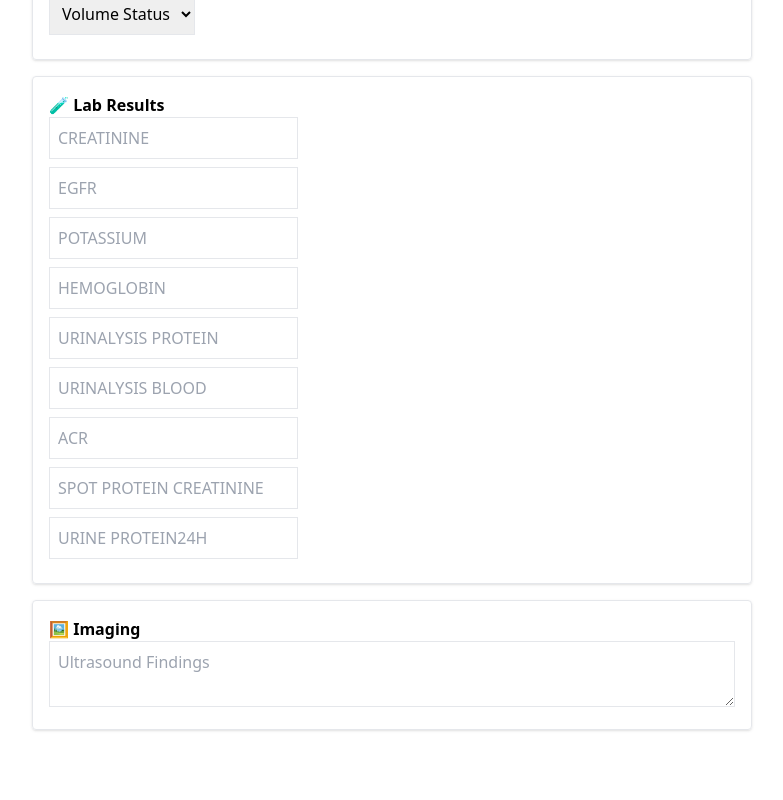
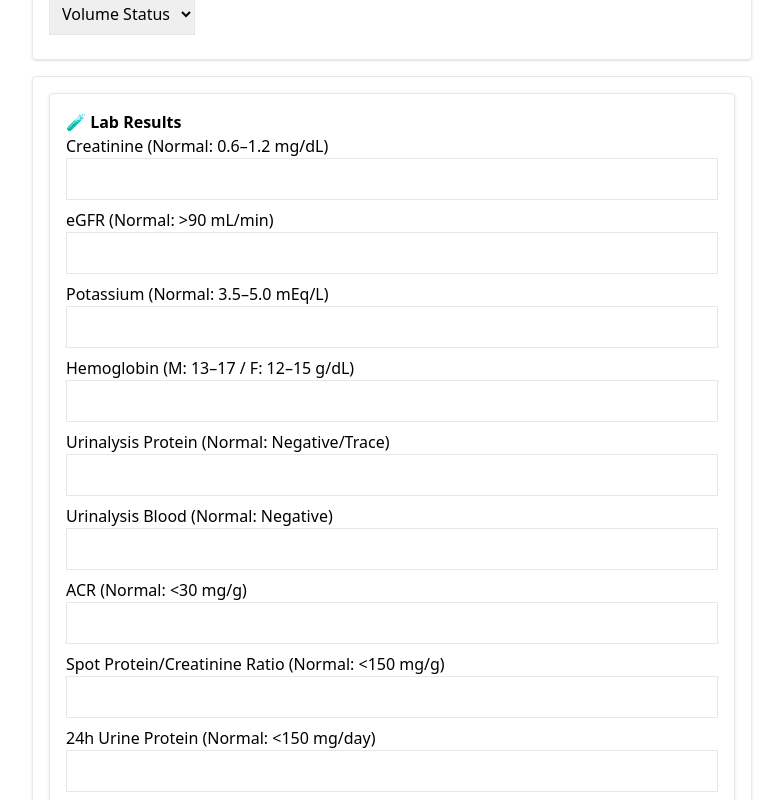
Before and after one commit to Aktiar0403/nephroguideakki., a React (Vite) app: page / in a window 1280 px wide. Shown: the part 1140-1940 px from the top of the page, without its empty margins (248-1031 px from the left). Before the commit the page ends 1910 px from the top, so only its background shows below. Built offline with nearby package versions, Linux system fonts and the light colour scheme; the HTML template or start-up script is replaced by a standard one.

Commit message:
Update App.jsx

```diff
--- a/src/App.jsx
+++ b/src/App.jsx
@@ -197,15 +197,100 @@ export default function App() {
       </Card>
 
       <Card>
-        <h2 className="font-semibold">🧪 Lab Results</h2>
-        {Object.entries(labs).map(([key, value]) => (
-          <input
-            key={key}
-            type="text"
-            placeholder={key.replace(/([A-Z])/g, " $1").toUpperCase()}
-            value={value}
-            onChange={(e) => setLabs({ ...labs, [key]: e.target.value })}
-            className="border p-2 block mb-2"
+     <Card>
+  <h2 className="font-semibold">🧪 Lab Results</h2>
+
+  <label className="block mb-2">
+    Creatinine (Normal: 0.6–1.2 mg/dL)
+    <input
+      type="text"
+      value={labs.creatinine}
+      onChange={(e) => setLabs({ ...labs, creatinine: e.target.value })}
+      className="border p-2 w-full"
+    />
+  </label>
+
+  <label className="block mb-2">
+    eGFR (Normal: >90 mL/min)
+    <input
+      type="text"
+      value={labs.egfr}
+      onChange={(e) => setLabs({ ...labs, egfr: e.target.value })}
+      className="border p-2 w-full"
+    />
+  </label>
+
+  <label className="block mb-2">
+    Potassium (Normal: 3.5–5.0 mEq/L)
+    <input
+      type="text"
+      value={labs.potassium}
+      onChange={(e) => setLabs({ ...labs, potassium: e.target.value })}
+      className="border p-2 w-full"
+    />
+  </label>
+
+  <label className="block mb-2">
+    Hemoglobin (M: 13–17 / F: 12–15 g/dL)
+    <input
+      type="text"
+      value={labs.hemoglobin}
+      onChange={(e) => setLabs({ ...labs, hemoglobin: e.target.value })}
+      className="border p-2 w-full"
+    />
+  </label>
+
+  <label className="block mb-2">
+    Urinalysis Protein (Normal: Negative/Trace)
+    <input
+      type="text"
+      value={labs.urinalysisProtein}
+      onChange={(e) => setLabs({ ...labs, urinalysisProtein: e.target.value })}
+      className="border p-2 w-full"
+    />
+  </label>
+
+  <label className="block mb-2">
+    Urinalysis Blood (Normal: Negative)
+    <input
+      type="text"
+      value={labs.urinalysisBlood}
+      onChange={(e) => setLabs({ ...labs, urinalysisBlood: e.target.value })}
+      className="border p-2 w-full"
+    />
+  </label>
+
+  <label className="block mb-2">
+    ACR (Normal: &lt;30 mg/g)
+    <input
+      type="text"
+      value={labs.acr}
+      onChange={(e) => setLabs({ ...labs, acr: e.target.value })}
+      className="border p-2 w-full"
+    />
+  </label>
+
+  <label className="block mb-2">
+    Spot Protein/Creatinine Ratio (Normal: &lt;150 mg/g)
+    <input
+      type="text"
+      value={labs.spotProteinCreatinine}
+      onChange={(e) => setLabs({ ...labs, spotProteinCreatinine: e.target.value })}
+      className="border p-2 w-full"
+    />
+  </label>
+
+  <label className="block mb-2">
+    24h Urine Protein (Normal: &lt;150 mg/day)
+    <input
+      type="text"
+      value={labs.urineProtein24h}
+      onChange={(e) => setLabs({ ...labs, urineProtein24h: e.target.value })}
+      className="border p-2 w-full"
+    />
+  </label>
+</Card>
+
           />
         ))}
       </Card>
```
